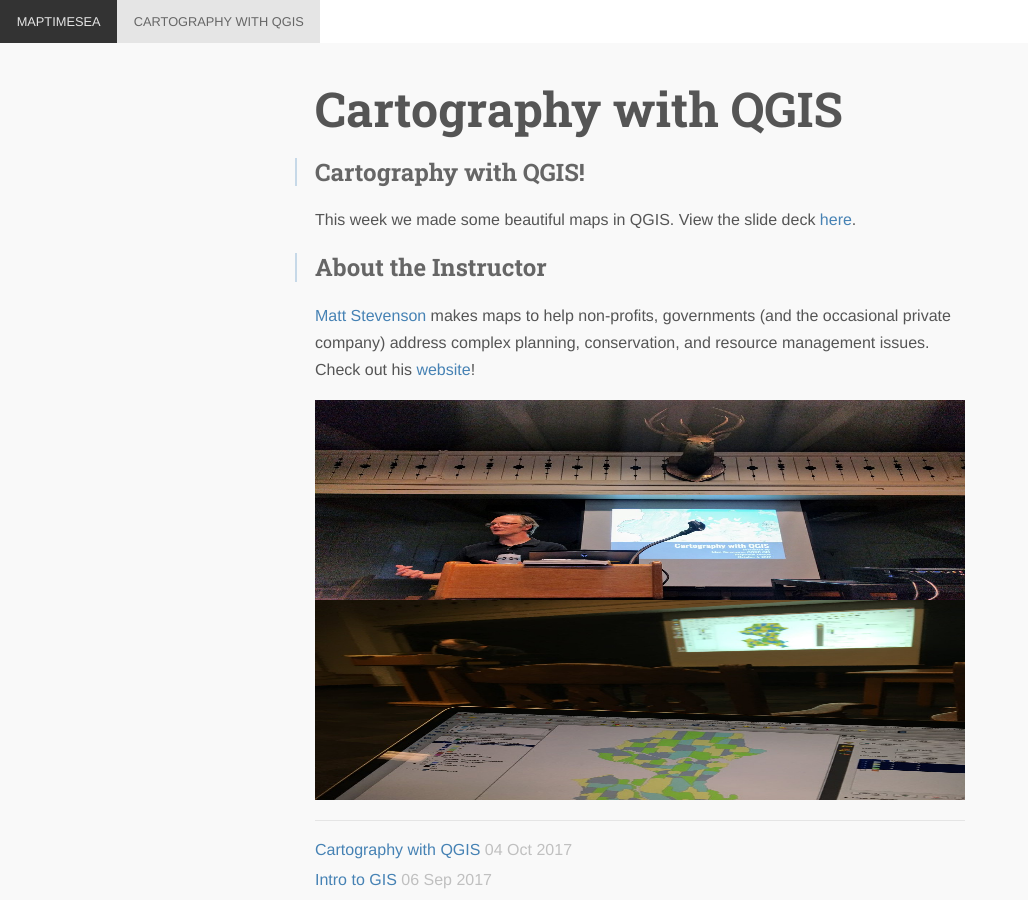
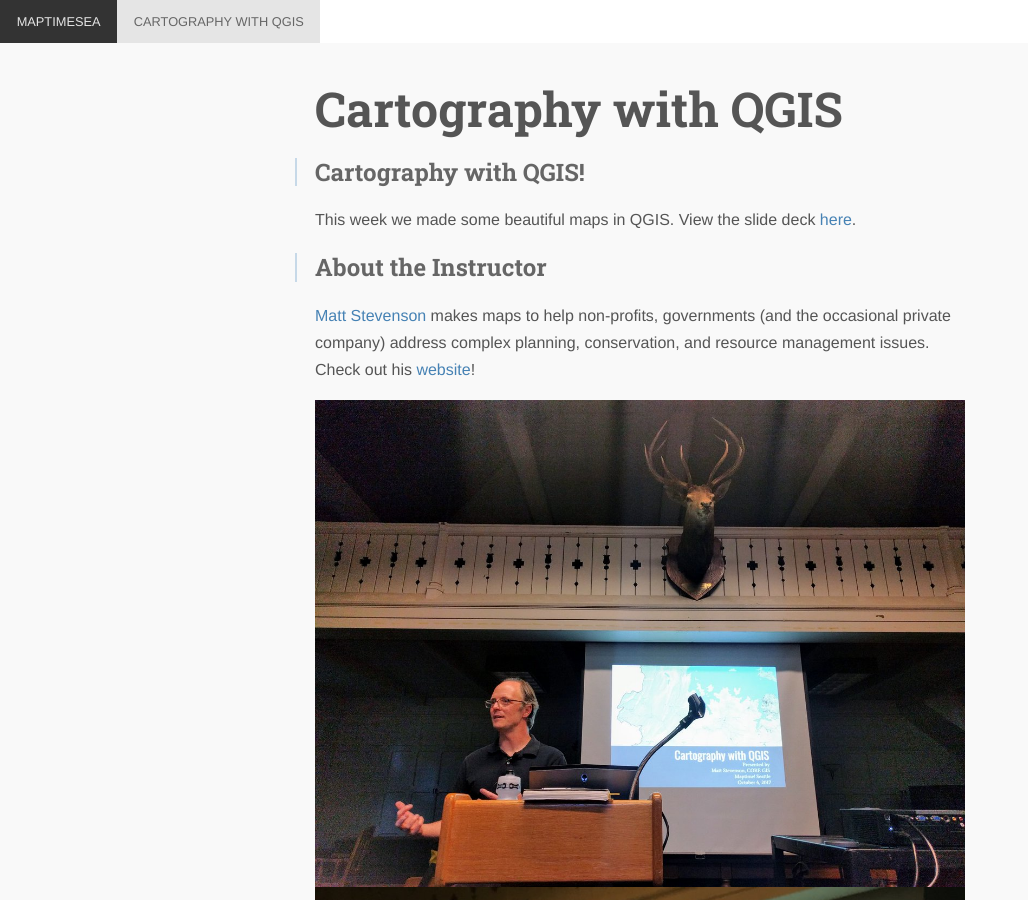
Before and after one commit to MaptimeSEA/maptimesea.github.io, a Jekyll site: the page built from _posts/2017-10-04-cartographyqgis.markdown, in a window 1280 px wide and 900 px high. Shown: the whole window, without its empty margins (0-1028 px from the left). Built offline with Jekyll 4.4.1, drawn with Linux system fonts in a browser that asks for light colours; nearby versions of some CDN libraries; Markdown is read by kramdown in place of the engine named in the settings.

Commit message:
removed resizing of images

```diff
--- a/_posts/2017-10-04-cartographyqgis.markdown
+++ b/_posts/2017-10-04-cartographyqgis.markdown
@@ -11,5 +11,5 @@
 
 [Matt Stevenson](https://twitter.com/COREGIS) makes maps to help non-profits, governments (and the occasional private company) address complex planning, conservation, and resource management issues. Check out his [website](http://www.coregis.net/)!
 
-![qgismapping1](/img/tut_cwqgis1.jpg){:height="200px" width="200px"}
-![qgismapping2](/img/tut_cwqgis2.jpg){:height="200px" width="200px"}
+![qgismapping1](/img/tut_cwqgis1.jpg)
+![qgismapping2](/img/tut_cwqgis2.jpg)
```
